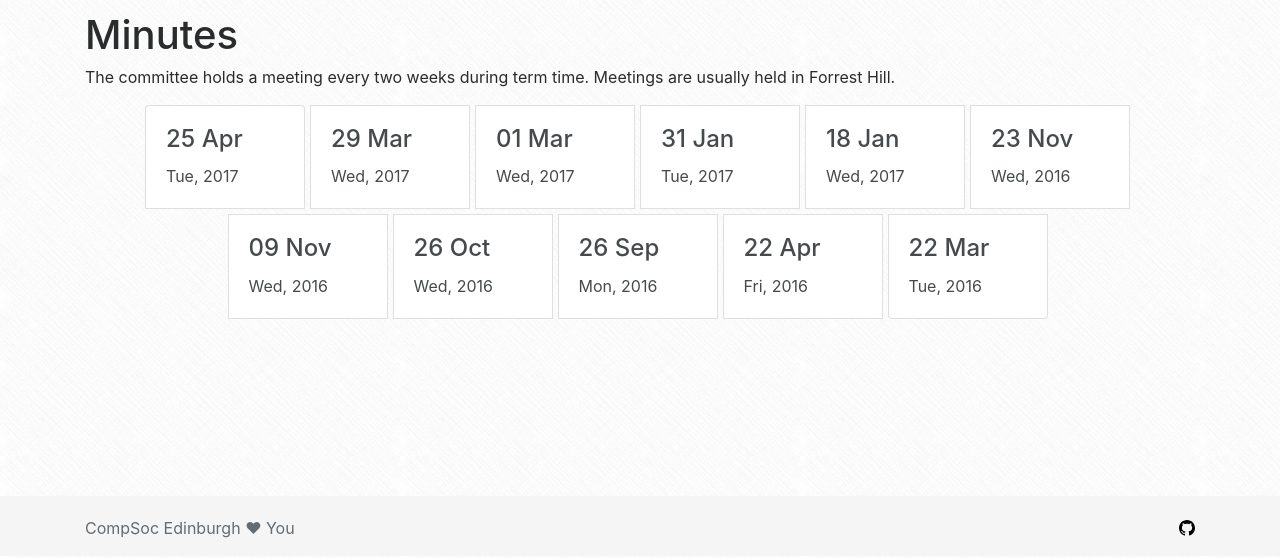
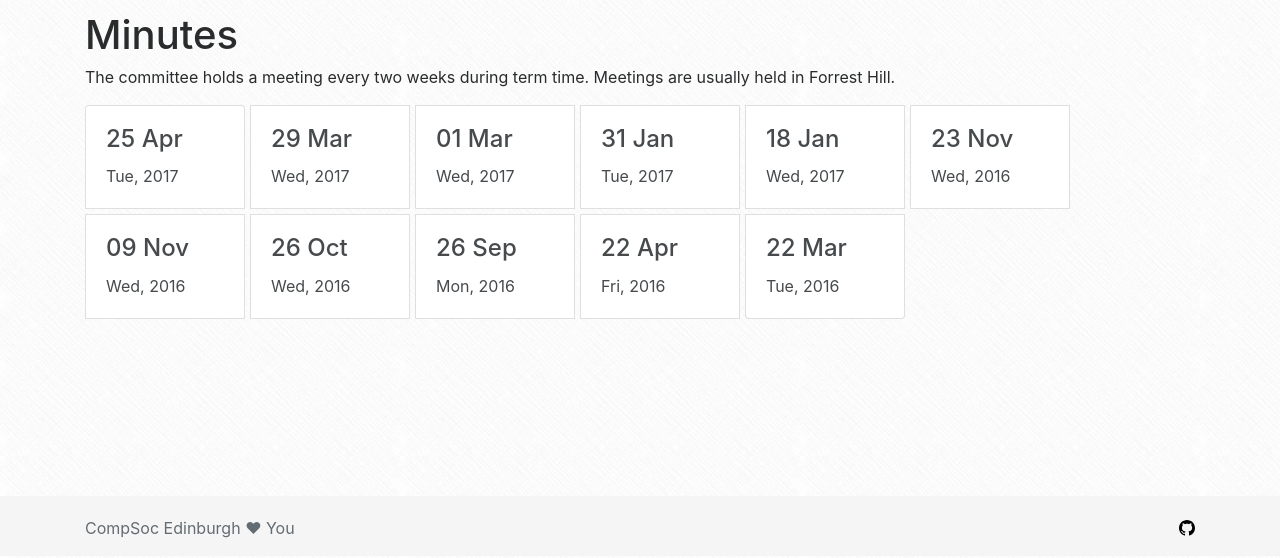
Before and after one commit to compsoc-edinburgh/website, a Jekyll site: the page built from _pages/minutes.md, in a window 1280 px wide. Shown: the part 344-902 px from the top of the page. Built offline with Jekyll 4.4.1, drawn with Linux system fonts in a browser that asks for light colours; nearby versions of some CDN libraries.

Commit message:
Fix code missing in dfe8fb9

```diff
--- a/_pages/minutes.md
+++ b/_pages/minutes.md
@@ -5,7 +5,7 @@
 
 The committee holds a meeting every two weeks during term time. Meetings are usually held in Forrest Hill.
 
-<div class="d-flex flex-wrap justify-content-md-center">
+<div class="d-flex flex-wrap justify-content-around justify-content-sm-start">
 {% for meeting in site.minutes reversed %}
 	<a href="{{ site.baseurl }}{{ meeting.url }}" class="list-group-item list-group-item-action" style="width: 10rem; padding: 0; margin-right: 5px; margin-bottom: 5px;">
 		<div class="card-block">
```
